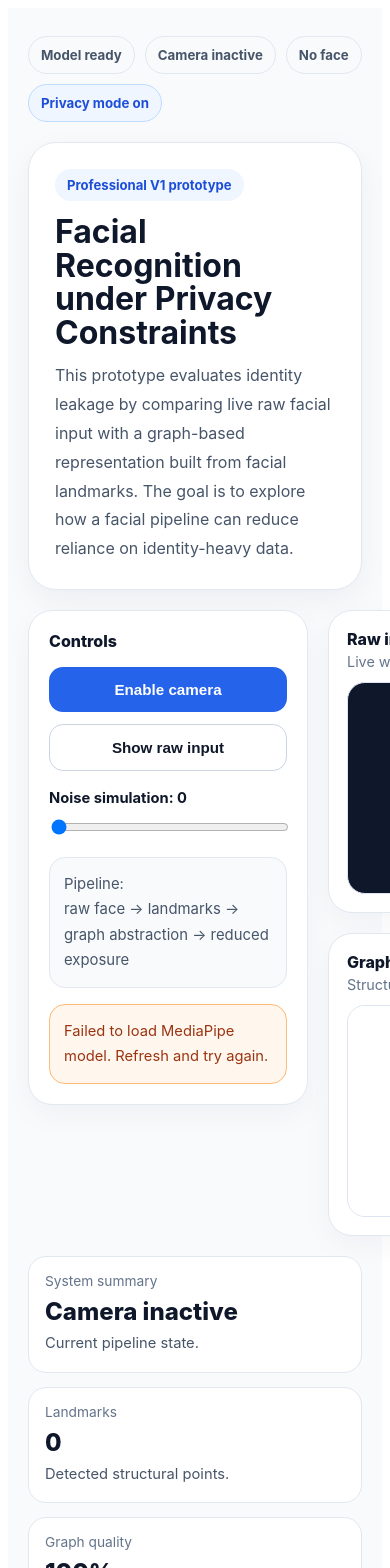
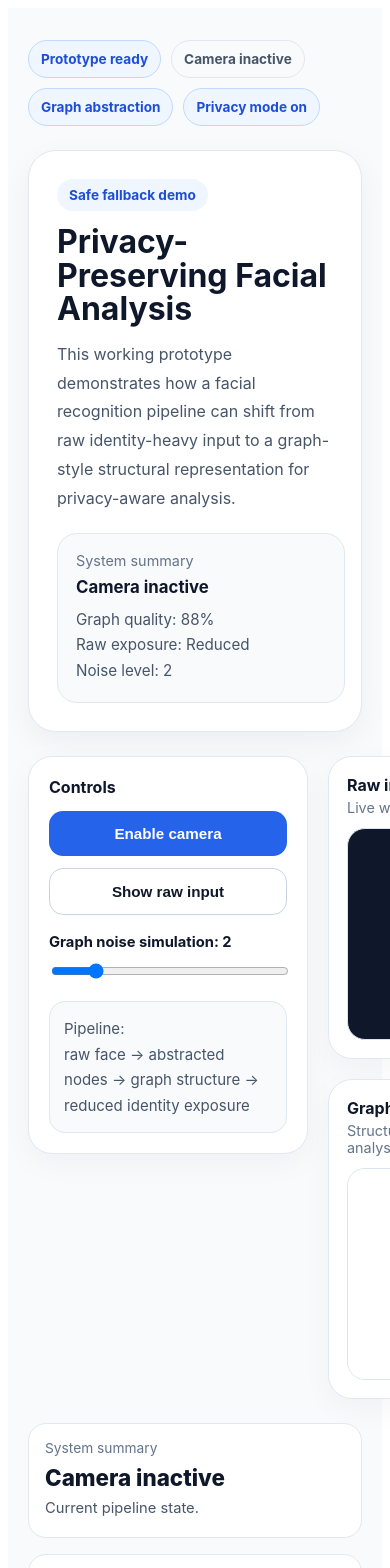
Before and after one commit to gayatrimb12/privacy-preserving-fer-gnn, a React (Vite) app: page / in a window 390 px wide. Shown: the top 1568 px of the page. Built offline with nearby package versions, Linux system fonts and the light colour scheme.

Commit message:
Update PrivacyFERPrototype.jsx

```diff
--- a/src/PrivacyFERPrototype.jsx
+++ b/src/PrivacyFERPrototype.jsx
@@ -1,50 +1,46 @@
 import { useEffect, useMemo, useRef, useState } from "react";
 
-const MODEL_ASSET_PATH =
-  "https://storage.googleapis.com/mediapipe-models/face_landmarker/face_landmarker/float16/1/face_landmarker.task";
-
-const WASM_PATH =
-  "https://cdn.jsdelivr.net/npm/@mediapipe/tasks-vision@0.10.34/wasm";
-
-const CONNECTIONS = [
-  [10, 338], [338, 297], [297, 332], [332, 284], [284, 251], [251, 389],
-  [389, 356], [356, 454], [454, 323], [323, 361], [361, 288], [288, 397],
-  [397, 365], [365, 379], [379, 378], [378, 400], [400, 377], [377, 152],
-  [152, 148], [148, 176], [176, 149], [149, 150], [150, 136], [136, 172],
-  [172, 58], [58, 132], [132, 93], [93, 234], [234, 127], [127, 162],
-  [162, 21], [21, 54], [54, 103], [103, 67], [67, 109], [109, 10],
-
-  [33, 7], [7, 163], [163, 144], [144, 145], [145, 153], [153, 154],
-  [154, 155], [155, 133], [33, 246], [246, 161], [161, 160], [160, 159],
-  [159, 158], [158, 157], [157, 173], [173, 133],
-
-  [263, 249], [249, 390], [390, 373], [373, 374], [374, 380], [380, 381],
-  [381, 382], [382, 362], [263, 466], [466, 388], [388, 387], [387, 386],
-  [386, 385], [385, 384], [384, 398], [398, 362],
-
-  [78, 95], [95, 88], [88, 178], [178, 87], [87, 14], [14, 317], [317, 402],
-  [402, 318], [318, 324], [324, 308], [78, 191], [191, 80], [80, 81],
-  [81, 82], [82, 13], [13, 312], [312, 311], [311, 310], [310, 415], [415, 308]
+const BASE_POINTS = [
+  [0.50, 0.20],
+  [0.38, 0.26],
+  [0.62, 0.26],
+  [0.33, 0.34],
+  [0.67, 0.34],
+  [0.40, 0.38],
+  [0.60, 0.38],
+  [0.43, 0.50],
+  [0.57, 0.50],
+  [0.50, 0.58],
+  [0.36, 0.66],
+  [0.44, 0.71],
+  [0.50, 0.73],
+  [0.56, 0.71],
+  [0.64, 0.66],
+  [0.30, 0.45],
+  [0.70, 0.45],
+  [0.50, 0.82]
 ];
 
-function clamp(value, min, max) {
-  return Math.min(Math.max(value, min), max);
+const EDGES = [
+  [0, 1], [0, 2],
+  [1, 3], [2, 4],
+  [3, 5], [4, 6],
+  [5, 7], [6, 8],
+  [7, 9], [8, 9],
+  [10, 11], [11, 12], [12, 13], [13, 14],
+  [15, 5], [16, 6],
+  [9, 12], [12, 17],
+  [7, 11], [8, 13]
+];
+
+function jitter(value, amount) {
+  return value + (Math.random() - 0.5) * amount;
 }
 
-function shiftPoint(x, y, index, noiseAmount) {
-  if (!noiseAmount) return { x, y };
-  const dx = ((index % 5) - 2) * noiseAmount * 0.0012;
-  const dy = (((index + 2) % 5) - 2) * noiseAmount * 0.0012;
-  return {
-    x: clamp(x + dx, 0, 1),
-    y: clamp(y + dy, 0, 1)
-  };
-}
-
-function StatusChip({ label, active = false, warning = false }) {
-  const background = warning ? "#fff7ed" : active ? "#eff6ff" : "#f8fafc";
+function StatusPill({ label, active = false, warning = false }) {
+  const bg = warning ? "#fff7ed" : active ? "#eff6ff" : "#f8fafc";
+  const color = warning ? "#c2410c" : active ? "#1d4ed8" : "#475569";
   const border = warning ? "#fdba74" : active ? "#bfdbfe" : "#e2e8f0";
-  const color = warning ? "#c2410c" : active ? "#1d4ed8" : "#475569";
 
   return (
     <div
@@ -52,11 +48,11 @@ function StatusChip({ label, active = false, warning = false }) {
         padding: "10px 12px",
         borderRadius: "999px",
         border: `1px solid ${border}`,
-        background,
+        background: bg,
         color,
+        fontSize: "0.85rem",
         fontWeight: 700,
-        fontSize: "0.83rem",
-        whiteSpace: "nowrap"
+        whiteSpace: "nowrap",
       }}
     >
       {label}
@@ -71,13 +67,13 @@ function MetricCard({ label, value, subtext }) {
         background: "#ffffff",
         border: "1px solid #e2e8f0",
         borderRadius: "18px",
-        padding: "16px"
+        padding: "16px",
       }}
     >
       <div style={{ color: "#64748b", fontSize: "0.86rem", marginBottom: "8px" }}>
         {label}
       </div>
-      <div style={{ fontWeight: 800, fontSize: "1.5rem", marginBottom: "6px" }}>
+      <div style={{ fontWeight: 800, fontSize: "1.4rem", marginBottom: "6px" }}>
         {value}
       </div>
       <div style={{ color: "#475569", fontSize: "0.92rem", lineHeight: 1.6 }}>
@@ -90,109 +86,51 @@ function MetricCard({ label, value, subtext }) {
 export default function PrivacyFERPrototype() {
   const videoRef = useRef(null);
   const graphCanvasRef = useRef(null);
-  const animationRef = useRef(null);
   const streamRef = useRef(null);
-  const faceLandmarkerRef = useRef(null);
-  const lastVideoTimeRef = useRef(-1);
+  const rafRef = useRef(null);
 
-  const [modelReady, setModelReady] = useState(false);
-  const [loadingModel, setLoadingModel] = useState(true);
   const [cameraOn, setCameraOn] = useState(false);
-  const [faceDetected, setFaceDetected] = useState(false);
   const [privacyMode, setPrivacyMode] = useState(true);
-  const [noiseLevel, setNoiseLevel] = useState(0);
-  const [landmarkCount, setLandmarkCount] = useState(0);
+  const [noiseLevel, setNoiseLevel] = useState(2);
+  const [graphQuality, setGraphQuality] = useState(88);
   const [errorMessage, setErrorMessage] = useState("");
   const [frameSize, setFrameSize] = useState({ width: 640, height: 480 });
-  const [graphQuality, setGraphQuality] = useState(100);
 
   const systemSummary = useMemo(() => {
     if (!cameraOn) return "Camera inactive";
-    if (!modelReady) return "Loading landmark model";
-    if (!faceDetected) return "No face detected";
-    return "Face detected and graph generated";
-  }, [cameraOn, modelReady, faceDetected]);
+    return "Prototype running";
+  }, [cameraOn]);
 
   const exposureLevel = privacyMode ? "Reduced" : "Visible";
 
   useEffect(() => {
-    let cancelled = false;
-
-    async function initializeModel() {
-      try {
-        setLoadingModel(true);
-        setErrorMessage("");
-
-        const vision = await import(
-          "https://cdn.jsdelivr.net/npm/@mediapipe/tasks-vision@0.10.34/+esm"
-        );
-
-        if (!vision?.FaceLandmarker || !vision?.FilesetResolver) {
-          throw new Error("MediaPipe module did not load correctly.");
-        }
-
-        const fileset = await vision.FilesetResolver.forVisionTasks(WASM_PATH);
-
-        const landmarker = await vision.FaceLandmarker.createFromOptions(fileset, {
-          baseOptions: {
-            modelAssetPath: MODEL_ASSET_PATH,
-            delegate: "GPU"
-          },
-          runningMode: "VIDEO",
-          numFaces: 1,
-          outputFaceBlendshapes: false,
-          outputFacialTransformationMatrixes: false,
-          minFaceDetectionConfidence: 0.5,
-          minFacePresenceConfidence: 0.5,
-          minTrackingConfidence: 0.5
-        });
-
-        if (!cancelled) {
-          faceLandmarkerRef.current = landmarker;
-          setModelReady(true);
-        }
-      } catch (error) {
-        console.error(error);
-        if (!cancelled) {
-          setErrorMessage("Failed to load MediaPipe model. Refresh and try again.");
-        }
-      } finally {
-        if (!cancelled) {
-          setLoadingModel(false);
-        }
-      }
-    }
-
-    initializeModel();
-
     return () => {
-      cancelled = true;
+      stopCamera();
     };
+    // eslint-disable-next-line react-hooks/exhaustive-deps
   }, []);
 
   useEffect(() => {
-    return () => {
-      stopCamera();
-      if (animationRef.current) cancelAnimationFrame(animationRef.current);
-    };
-  }, []);
+    setGraphQuality(Math.max(58, 96 - noiseLevel * 4));
+  }, [noiseLevel]);
 
   const clearCanvas = () => {
     const canvas = graphCanvasRef.current;
     if (!canvas) return;
     const ctx = canvas.getContext("2d");
-    ctx.clearRect(0, 0, canvas.width, canvas.height);
+    const { width, height } = canvas;
+    ctx.clearRect(0, 0, width, height);
     ctx.fillStyle = "#ffffff";
-    ctx.fillRect(0, 0, canvas.width, canvas.height);
+    ctx.fillRect(0, 0, width, height);
     ctx.fillStyle = "#94a3b8";
     ctx.font = "600 18px Arial";
     ctx.textAlign = "center";
-    ctx.fillText("Graph view inactive", canvas.width / 2, canvas.height / 2);
+    ctx.fillText("Graph view inactive", width / 2, height / 2);
   };
 
   const stopCamera = () => {
-    if (animationRef.current) cancelAnimationFrame(animationRef.current);
-    animationRef.current = null;
+    if (rafRef.current) cancelAnimationFrame(rafRef.current);
+    rafRef.current = null;
 
     if (streamRef.current) {
       streamRef.current.getTracks().forEach((track) => track.stop());
@@ -205,14 +143,8 @@ export default function PrivacyFERPrototype() {
     }
 
     setCameraOn(false);
-    setFaceDetected(false);
-    setLandmarkCount(0);
-    setGraphQuality(100);
-
-    if (graphCanvasRef.current) {
     const canvas = graphCanvasRef.current;
-      canvas.width = frameSize.width;
-      canvas.height = frameSize.height;
+    if (canvas) {
       clearCanvas();
     }
   };
@@ -221,22 +153,16 @@ export default function PrivacyFERPrototype() {
     try {
       setErrorMessage("");
 
-      if (!modelReady) {
-        setErrorMessage("Model is still loading. Try again in a moment.");
-        return;
-      }
-
       const stream = await navigator.mediaDevices.getUserMedia({
         video: {
           facingMode: "user",
           width: { ideal: 960 },
-          height: { ideal: 720 }
+          height: { ideal: 720 },
         },
-        audio: false
+        audio: false,
       });
 
       streamRef.current = stream;
-
       const video = videoRef.current;
       video.srcObject = stream;
       await video.play();
@@ -252,15 +178,14 @@ export default function PrivacyFERPrototype() {
       }
 
       setCameraOn(true);
-      lastVideoTimeRef.current = -1;
-      runInferenceLoop();
+      runGraphLoop();
     } catch (error) {
       console.error(error);
       setErrorMessage("Camera access failed. Please allow webcam permission and try again.");
     }
   };
 
-  const drawGraph = (landmarks) => {
+  const drawGraph = () => {
     const canvas = graphCanvasRef.current;
     if (!canvas) return;
 
@@ -275,83 +200,58 @@ export default function PrivacyFERPrototype() {
     ctx.fillStyle = "#ffffff";
     ctx.fillRect(0, 0, width, height);
 
-    if (!landmarks || landmarks.length === 0) {
-      ctx.fillStyle = "#94a3b8";
-      ctx.font = "600 18px Arial";
-      ctx.textAlign = "center";
-      ctx.fillText("Waiting for face landmarks", width / 2, height / 2);
-      return;
-    }
+    const centerX = width / 2;
+    const centerY = height / 2;
+    const faceW = width * 0.34;
+    const faceH = height * 0.52;
+    const noise = noiseLevel * 0.01;
 
-    const face = landmarks[0];
+    const points = BASE_POINTS.map(([px, py]) => {
+      const x = centerX + (px - 0.5) * faceW * 2;
+      const y = centerY + (py - 0.5) * faceH * 2;
+      return {
+        x: jitter(x, faceW * noise),
+        y: jitter(y, faceH * noise),
+      };
+    });
 
     ctx.strokeStyle = "#2563eb";
-    ctx.lineWidth = 1.5;
-    ctx.globalAlpha = 0.82;
+    ctx.lineWidth = 1.8;
+    ctx.globalAlpha = 0.85;
 
-    for (const [a, b] of CONNECTIONS) {
-      if (!face[a] || !face[b]) continue;
-
-      const p1 = shiftPoint(face[a].x, face[a].y, a, noiseLevel);
-      const p2 = shiftPoint(face[b].x, face[b].y, b, noiseLevel);
-
+    EDGES.forEach(([a, b]) => {
       ctx.beginPath();
-      ctx.moveTo((1 - p1.x) * width, p1.y * height);
-      ctx.lineTo((1 - p2.x) * width, p2.y * height);
+      ctx.moveTo(points[a].x, points[a].y);
+      ctx.lineTo(points[b].x, points[b].y);
       ctx.stroke();
-    }
+    });
 
     ctx.globalAlpha = 1;
     ctx.fillStyle = "#0f172a";
 
-    for (let i = 0; i < face.length; i += 3) {
-      const p = shiftPoint(face[i].x, face[i].y, i, noiseLevel);
+    points.forEach((p) => {
       ctx.beginPath();
-      ctx.arc((1 - p.x) * width, p.y * height, 2.15, 0, Math.PI * 2);
+      ctx.arc(p.x, p.y, 3, 0, Math.PI * 2);
       ctx.fill();
-    }
+    });
 
     ctx.fillStyle = "rgba(37,99,235,0.08)";
-    ctx.fillRect(16, 16, 212, 34);
+    ctx.fillRect(16, 16, 228, 34);
     ctx.fillStyle = "#1d4ed8";
     ctx.font = "700 14px Arial";
     ctx.textAlign = "left";
-    ctx.fillText("graph-based representation", 28, 38);
+    ctx.fillText("graph-based privacy abstraction", 28, 38);
+
+    ctx.strokeStyle = "#e2e8f0";
+    ctx.lineWidth = 1;
+    ctx.strokeRect(centerX - faceW * 0.8, centerY - faceH * 0.9, faceW * 1.6, faceH * 1.8);
   };
 
-  const runInferenceLoop = () => {
-    const video = videoRef.current;
-    const landmarker = faceLandmarkerRef.current;
-    if (!video || !landmarker) return;
-
+  const runGraphLoop = () => {
     const loop = () => {
-      if (!videoRef.current || !faceLandmarkerRef.current) return;
-
-      if (video.readyState >= 2) {
-        const currentTime = video.currentTime;
-
-        if (currentTime !== lastVideoTimeRef.current) {
-          lastVideoTimeRef.current = currentTime;
-
-          const result = faceLandmarkerRef.current.detectForVideo(
-            video,
-            performance.now()
-          );
-
-          const landmarks = result.faceLandmarks || [];
-          const hasFace = landmarks.length > 0;
-
-          setFaceDetected(hasFace);
-          setLandmarkCount(hasFace ? landmarks[0].length : 0);
-          setGraphQuality(hasFace ? Math.max(58, 100 - noiseLevel * 3) : 0);
-
-          drawGraph(landmarks);
-        }
-      }
-
-      animationRef.current = requestAnimationFrame(loop);
+      drawGraph();
+      rafRef.current = requestAnimationFrame(loop);
     };
-
     loop();
   };
 
@@ -360,30 +260,30 @@ export default function PrivacyFERPrototype() {
       style={{
         minHeight: "100vh",
         background: "#f8fafc",
+        color: "#0f172a",
         fontFamily:
           'Inter, ui-sans-serif, system-ui, -apple-system, BlinkMacSystemFont, "Segoe UI", sans-serif',
-        color: "#0f172a"
       }}
     >
       <div
         style={{
           maxWidth: "1240px",
           margin: "0 auto",
-          padding: "28px 20px 48px"
+          padding: "32px 20px 48px",
         }}
       >
         <div
           style={{
+            marginBottom: "24px",
             display: "flex",
             flexWrap: "wrap",
             gap: "10px",
-            marginBottom: "20px"
           }}
         >
-          <StatusChip label={loadingModel ? "Loading model" : "Model ready"} active={modelReady} />
-          <StatusChip label={cameraOn ? "Camera active" : "Camera inactive"} active={cameraOn} />
-          <StatusChip label={faceDetected ? "Face detected" : "No face"} active={faceDetected} />
-          <StatusChip
+          <StatusPill label="Prototype ready" active />
+          <StatusPill label={cameraOn ? "Camera active" : "Camera inactive"} active={cameraOn} />
+          <StatusPill label="Graph abstraction" active />
+          <StatusPill
             label={privacyMode ? "Privacy mode on" : "Privacy mode off"}
             active={privacyMode}
             warning={!privacyMode}
@@ -395,50 +295,84 @@ export default function PrivacyFERPrototype() {
             background: "#ffffff",
             border: "1px solid #e2e8f0",
             borderRadius: "28px",
-            padding: "26px",
-            marginBottom: "20px",
-            boxShadow: "0 10px 30px rgba(15,23,42,0.05)"
+            padding: "28px",
+            boxShadow: "0 10px 30px rgba(15,23,42,0.05)",
+            marginBottom: "24px",
           }}
         >
           <div
             style={{
+              display: "flex",
+              justifyContent: "space-between",
+              alignItems: "flex-start",
+              gap: "20px",
+              flexWrap: "wrap",
+            }}
+          >
+            <div style={{ maxWidth: "760px" }}>
+              <div
+                style={{
                   display: "inline-block",
                   padding: "8px 12px",
-              borderRadius: "999px",
                   background: "#eff6ff",
                   color: "#1d4ed8",
+                  borderRadius: "999px",
+                  fontSize: "0.85rem",
                   fontWeight: 700,
-              fontSize: "0.82rem",
-              marginBottom: "14px"
+                  marginBottom: "14px",
                 }}
               >
-            Professional V1 prototype
+                Safe fallback demo
               </div>
 
               <h1
                 style={{
                   margin: 0,
-              fontSize: "clamp(2rem, 4.2vw, 3.6rem)",
-              lineHeight: 1.05
+                  fontSize: "clamp(2rem, 4vw, 3.4rem)",
+                  lineHeight: 1.05,
                 }}
               >
-            Facial Recognition under Privacy Constraints
+                Privacy-Preserving Facial Analysis
               </h1>
 
               <p
                 style={{
-              marginTop: "12px",
+                  marginTop: "14px",
                   marginBottom: 0,
-              maxWidth: "860px",
                   color: "#475569",
                   lineHeight: 1.8,
-              fontSize: "1rem"
+                  fontSize: "1rem",
+                  maxWidth: "720px",
                 }}
               >
-            This prototype evaluates identity leakage by comparing live raw facial input
-            with a graph-based representation built from facial landmarks. The goal is
-            to explore how a facial pipeline can reduce reliance on identity-heavy data.
+                This working prototype demonstrates how a facial recognition pipeline can
+                shift from raw identity-heavy input to a graph-style structural
+                representation for privacy-aware analysis.
               </p>
+            </div>
+
+            <div
+              style={{
+                minWidth: "250px",
+                border: "1px solid #e2e8f0",
+                borderRadius: "20px",
+                padding: "18px",
+                background: "#f8fafc",
+              }}
+            >
+              <div style={{ fontSize: "0.9rem", color: "#64748b", marginBottom: "8px" }}>
+                System summary
+              </div>
+              <div style={{ fontWeight: 700, fontSize: "1.05rem", marginBottom: "10px" }}>
+                {systemSummary}
+              </div>
+              <div style={{ fontSize: "0.95rem", color: "#475569", lineHeight: 1.7 }}>
+                Graph quality: {graphQuality}% <br />
+                Raw exposure: {exposureLevel} <br />
+                Noise level: {noiseLevel}
+              </div>
+            </div>
+          </div>
         </div>
 
         <div
@@ -446,7 +380,7 @@ export default function PrivacyFERPrototype() {
             display: "grid",
             gridTemplateColumns: "minmax(280px, 320px) 1fr",
             gap: "20px",
-            alignItems: "start"
+            alignItems: "start",
           }}
         >
           <div
@@ -455,10 +389,10 @@ export default function PrivacyFERPrototype() {
               border: "1px solid #e2e8f0",
               borderRadius: "24px",
               padding: "20px",
-              boxShadow: "0 10px 30px rgba(15,23,42,0.04)"
+              boxShadow: "0 10px 30px rgba(15,23,42,0.04)",
             }}
           >
-            <div style={{ fontWeight: 800, fontSize: "1rem", marginBottom: "16px" }}>
+            <div style={{ fontWeight: 700, fontSize: "1rem", marginBottom: "14px" }}>
               Controls
             </div>
 
@@ -473,7 +407,7 @@ export default function PrivacyFERPrototype() {
                   color: "#ffffff",
                   cursor: "pointer",
                   fontWeight: 700,
-                  fontSize: "0.95rem"
+                  fontSize: "0.95rem",
                 }}
               >
                 {cameraOn ? "Stop camera" : "Enable camera"}
@@ -489,7 +423,7 @@ export default function PrivacyFERPrototype() {
                   color: "#0f172a",
                   cursor: "pointer",
                   fontWeight: 700,
-                  fontSize: "0.95rem"
+                  fontSize: "0.95rem",
                 }}
               >
                 {privacyMode ? "Show raw input" : "Hide raw input"}
@@ -498,18 +432,18 @@ export default function PrivacyFERPrototype() {
 
             <div style={{ marginTop: "18px" }}>
               <label
-                htmlFor="noise-slider"
+                htmlFor="noise"
                 style={{
                   display: "block",
                   fontWeight: 700,
                   fontSize: "0.92rem",
-                  marginBottom: "10px"
+                  marginBottom: "10px",
                 }}
               >
-                Noise simulation: {noiseLevel}
+                Graph noise simulation: {noiseLevel}
               </label>
               <input
-                id="noise-slider"
+                id="noise"
                 type="range"
                 min="0"
                 max="12"
@@ -528,13 +462,13 @@ export default function PrivacyFERPrototype() {
                 background: "#f8fafc",
                 border: "1px solid #e2e8f0",
                 color: "#475569",
-                fontSize: "0.93rem",
-                lineHeight: 1.7
+                lineHeight: 1.7,
+                fontSize: "0.94rem",
               }}
             >
               Pipeline:
               <br />
-              raw face → landmarks → graph abstraction → reduced exposure
+              raw face → abstracted nodes → graph structure → reduced identity exposure
             </div>
 
             {errorMessage && (
@@ -546,8 +480,8 @@ export default function PrivacyFERPrototype() {
                   background: "#fff7ed",
                   border: "1px solid #fdba74",
                   color: "#9a3412",
+                  lineHeight: 1.7,
                   fontSize: "0.92rem",
-                  lineHeight: 1.7
                 }}
               >
                 {errorMessage}
@@ -559,7 +493,7 @@ export default function PrivacyFERPrototype() {
             style={{
               display: "grid",
               gridTemplateColumns: "repeat(auto-fit, minmax(320px, 1fr))",
-              gap: "20px"
+              gap: "20px",
             }}
           >
             <div
@@ -568,11 +502,11 @@ export default function PrivacyFERPrototype() {
                 border: "1px solid #e2e8f0",
                 borderRadius: "24px",
                 padding: "18px",
-                boxShadow: "0 10px 30px rgba(15,23,42,0.04)"
+                boxShadow: "0 10px 30px rgba(15,23,42,0.04)",
               }}
             >
               <div style={{ marginBottom: "12px" }}>
-                <div style={{ fontWeight: 800, fontSize: "1rem" }}>Raw input panel</div>
+                <div style={{ fontWeight: 700, fontSize: "1rem" }}>Raw input panel</div>
                 <div style={{ color: "#64748b", fontSize: "0.9rem", marginTop: "4px" }}>
                   Live webcam feed
                 </div>
@@ -585,7 +519,7 @@ export default function PrivacyFERPrototype() {
                   overflow: "hidden",
                   border: "1px solid #dbe4f0",
                   background: "#0f172a",
-                  aspectRatio: "4 / 3"
+                  aspectRatio: "4 / 3",
                 }}
               >
                 <video
@@ -598,9 +532,9 @@ export default function PrivacyFERPrototype() {
                     height: "100%",
                     objectFit: "cover",
                     transform: "scaleX(-1)",
-                    filter: privacyMode ? "blur(14px) brightness(0.66)" : "none",
+                    filter: privacyMode ? "blur(14px) brightness(0.68)" : "none",
                     opacity: cameraOn ? 1 : 0.12,
-                    transition: "filter 180ms ease, opacity 180ms ease"
+                    transition: "filter 180ms ease, opacity 180ms ease",
                   }}
                 />
                 {!cameraOn && (
@@ -612,7 +546,8 @@ export default function PrivacyFERPrototype() {
                       alignItems: "center",
                       justifyContent: "center",
                       color: "#cbd5e1",
-                      fontWeight: 700
+                      fontWeight: 700,
+                      letterSpacing: "0.02em",
                     }}
                   >
                     Camera inactive
@@ -627,13 +562,13 @@ export default function PrivacyFERPrototype() {
                 border: "1px solid #e2e8f0",
                 borderRadius: "24px",
                 padding: "18px",
-                boxShadow: "0 10px 30px rgba(15,23,42,0.04)"
+                boxShadow: "0 10px 30px rgba(15,23,42,0.04)",
               }}
             >
               <div style={{ marginBottom: "12px" }}>
-                <div style={{ fontWeight: 800, fontSize: "1rem" }}>Graph representation panel</div>
+                <div style={{ fontWeight: 700, fontSize: "1rem" }}>Graph abstraction panel</div>
                 <div style={{ color: "#64748b", fontSize: "0.9rem", marginTop: "4px" }}>
-                  Structural facial representation
+                  Structural representation for downstream analysis
                 </div>
               </div>
 
@@ -643,7 +578,7 @@ export default function PrivacyFERPrototype() {
                   overflow: "hidden",
                   border: "1px solid #dbe4f0",
                   background: "#ffffff",
-                  aspectRatio: "4 / 3"
+                  aspectRatio: "4 / 3",
                 }}
               >
                 <canvas
@@ -653,7 +588,7 @@ export default function PrivacyFERPrototype() {
                   style={{
                     width: "100%",
                     height: "100%",
-                    display: "block"
+                    display: "block",
                   }}
                 />
               </div>
@@ -663,10 +598,10 @@ export default function PrivacyFERPrototype() {
 
         <div
           style={{
-            marginTop: "20px",
+            marginTop: "24px",
             display: "grid",
             gridTemplateColumns: "repeat(auto-fit, minmax(220px, 1fr))",
-            gap: "14px"
+            gap: "16px",
           }}
         >
           <MetricCard
@@ -675,14 +610,14 @@ export default function PrivacyFERPrototype() {
             subtext="Current pipeline state."
           />
           <MetricCard
-            label="Landmarks"
-            value={landmarkCount}
-            subtext="Detected structural points."
+            label="Representation"
+            value="Graph-based"
+            subtext="Structure emphasized over identity-rich detail."
           />
           <MetricCard
             label="Graph quality"
             value={`${graphQuality}%`}
-            subtext="Approximate structural stability under noise."
+            subtext="Approximate structural stability under simulated noise."
           />
           <MetricCard
             label="Identity exposure"
```
Lines whose indentation alone changed are shown as unchanged.
